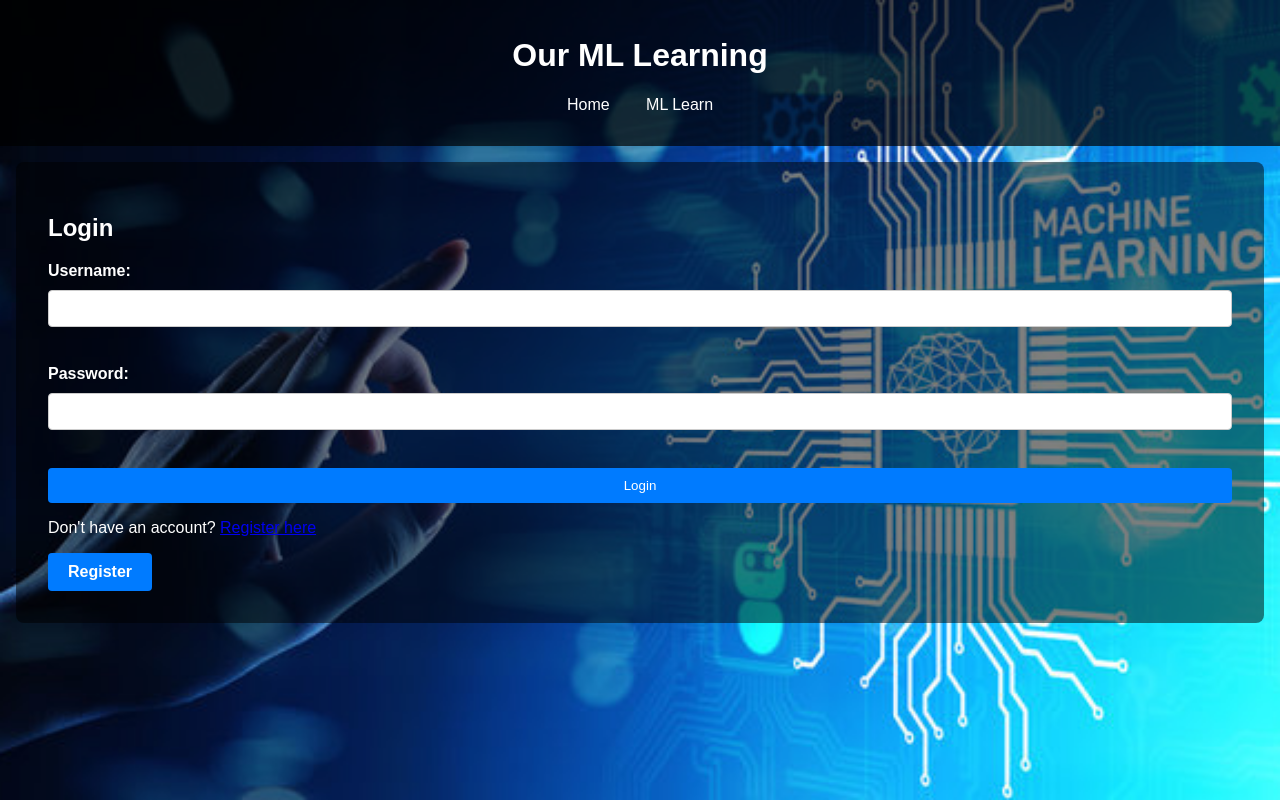
After one commit to balu1305/MLlearnWeb, a Flask app: page /login in a window 1280 px wide. The commit adds this page. Run offline with Flask 3, Linux system fonts and the light colour scheme.

Commit message:
3rd march

```diff
--- a/app.py
+++ b/app.py
@@ -1,45 +1,68 @@
 from flask import Flask, render_template, redirect, url_for, request, session
 from flask_sqlalchemy import SQLAlchemy
-from werkzeug.security import generate_password_hash, check_password_hash
+from sqlalchemy.orm import scoped_session, sessionmaker
+import os
 
 app = Flask(__name__)
 app.config['SECRET_KEY'] = 'your_secret_key'
-app.config['SQLALCHEMY_DATABASE_URI'] = 'sqlite:///users.db'
+app.config['SQLALCHEMY_DATABASE_URI'] = 'sqlite:///main.db'
+app.config['SQLALCHEMY_TRACK_MODIFICATIONS'] = False
 db = SQLAlchemy(app)
 
 class User(db.Model):
     id = db.Column(db.Integer, primary_key=True)
     username = db.Column(db.String(150), unique=True, nullable=False)
     password = db.Column(db.String(150), nullable=False)
-    notes = db.relationship('Note', backref='user', lazy=True)
 
-class Note(db.Model):
-    id = db.Column(db.Integer, primary_key=True)
-    content = db.Column(db.Text, nullable=False)
-    user_id = db.Column(db.Integer, db.ForeignKey('user.id'), nullable=False)
+def get_user_db_path(user_id):
+    return os.path.join('user_dbs', f'user_{user_id}.db')
+
+def get_user_db_session(user_id):
+    user_db_path = get_user_db_path(user_id)
+    engine = db.create_engine(f'sqlite:///{user_db_path}')
+    session_factory = sessionmaker(bind=engine)
+    return scoped_session(session_factory)
 
 @app.route('/')
+def index():
+    if 'user_id' in session:
+        return redirect(url_for('home'))
+    return redirect(url_for('login'))
+
+@app.route('/home')
 def home():
+    if 'user_id' not in session:
+        return redirect(url_for('login'))
     return render_template('home.html')
 
 @app.route('/ml-learn')
 def ml_learn():
+    if 'user_id' not in session:
+        return redirect(url_for('login'))
     return render_template('index.html')
 
 @app.route('/web-dev')
 def web_dev():
+    if 'user_id' not in session:
+        return redirect(url_for('login'))
     return render_template('web_dev.html')
 
 @app.route('/ai')
 def ai():
+    if 'user_id' not in session:
+        return redirect(url_for('login'))
     return render_template('ai.html')
 
 @app.route('/app-dev')
 def app_dev():
+    if 'user_id' not in session:
+        return redirect(url_for('login'))
     return render_template('app_dev.html')
 
 @app.route('/cyber-sec')
 def cyber_sec():
+    if 'user_id' not in session:
+        return redirect(url_for('login'))
     return render_template('cyber_sec.html')
 
 @app.route('/login', methods=['GET', 'POST'])
@@ -48,8 +71,9 @@ def login():
         username = request.form['username']
         password = request.form['password']
         user = User.query.filter_by(username=username).first()
-        if user and check_password_hash(user.password, password):
+        if user and user.password == password:
             session['user_id'] = user.id
+            session['username'] = user.username
             return redirect(url_for('home'))
         else:
             return 'Invalid credentials'
@@ -60,10 +84,15 @@ def register():
     if request.method == 'POST':
         username = request.form['username']
         password = request.form['password']
-        hashed_password = generate_password_hash(password, method='sha256')
-        new_user = User(username=username, password=hashed_password)
+        if User.query.filter_by(username=username).first():
+            return 'Username already exists'
+        new_user = User(username=username, password=password)
         db.session.add(new_user)
         db.session.commit()
+        user_db_path = get_user_db_path(new_user.id)
+        if not os.path.exists(user_db_path):
+            engine = db.create_engine(f'sqlite:///{user_db_path}')
+            db.metadata.create_all(engine)
         return redirect(url_for('login'))
     return render_template('register.html')
 
@@ -71,15 +100,20 @@ def register():
 def notes():
     if 'user_id' not in session:
         return redirect(url_for('login'))
-    user = User.query.get(session['user_id'])
+    user_id = session['user_id']
+    user_db_session = get_user_db_session(user_id)
+    Note = db.Table('note', db.metadata, autoload_with=user_db_session.bind)
     if request.method == 'POST':
         content = request.form['content']
-        new_note = Note(content=content, user_id=user.id)
-        db.session.add(new_note)
-        db.session.commit()
-    notes = Note.query.filter_by(user_id=user.id).all()
+        new_note = Note.insert().values(content=content, user_id=user_id)
+        user_db_session.execute(new_note)
+        user_db_session.commit()
+    notes = user_db_session.query(Note).filter_by(user_id=user_id).all()
     return render_template('notes.html', notes=notes)
 
 if __name__ == '__main__':
-    db.create_all()
+    if not os.path.exists('user_dbs'):
+        os.makedirs('user_dbs')
+    with app.app_context():
+        db.create_all()
     app.run(debug=True)
--- a/static/style.css
+++ b/static/style.css
@@ -173,3 +173,19 @@ form button:hover {
     border-radius: 4px;
     margin-bottom: 10px;
 }
+
+/* Styles for the register button */
+.button {
+    display: inline-block;
+    background-color: #007BFF;
+    color: white;
+    padding: 10px 20px;
+    border-radius: 4px;
+    text-decoration: none;
+    font-weight: bold;
+    transition: background-color 0.3s;
+}
+
+.button:hover {
+    background-color: #0056b3;
+}
--- a/templates/home.html
+++ b/templates/home.html
@@ -18,6 +18,7 @@
                 <li><a href="{{ url_for('ai') }}">Artificial Intelligence</a></li>
                 <li><a href="{{ url_for('app_dev') }}">App Development</a></li>
                 <li><a href="{{ url_for('cyber_sec') }}">Cyber Security</a></li>
+                <li class="user-info">{{ session['username'] }}</li>
             </ul>
         </nav>
     </header>
--- /dev/null
+++ b/templates/login.html
@@ -0,0 +1,14 @@
+{% extends "base.html" %}
+
+{% block content %}
+<h2>Login</h2>
+<form method="POST">
+    <label for="username">Username:</label>
+    <input type="text" id="username" name="username" required><br>
+    <label for="password">Password:</label>
+    <input type="password" id="password" name="password" required><br>
+    <button type="submit">Login</button>
+</form>
+<p>Don't have an account? <a href="{{ url_for('register') }}">Register here</a></p>
+<a href="{{ url_for('register') }}" class="button">Register</a>
+{% endblock %}
```
Also changed, not shown: static/home.css (+36 -0 lines), templates/notes.html (added, +16 -0 lines), templates/register.html (added, +12 -0 lines), static/backgroundMLlearnWebsite.jpg (added).
